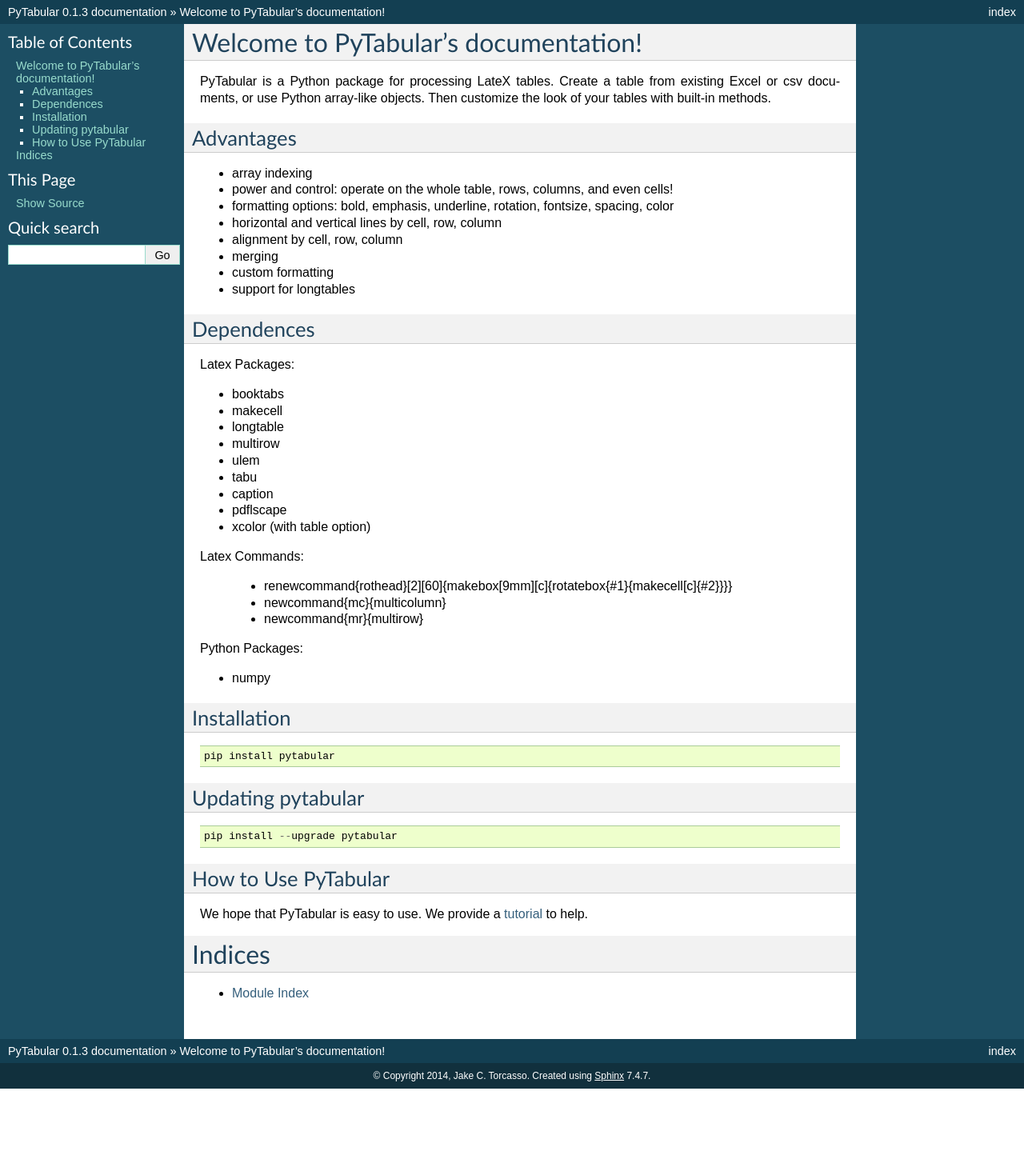
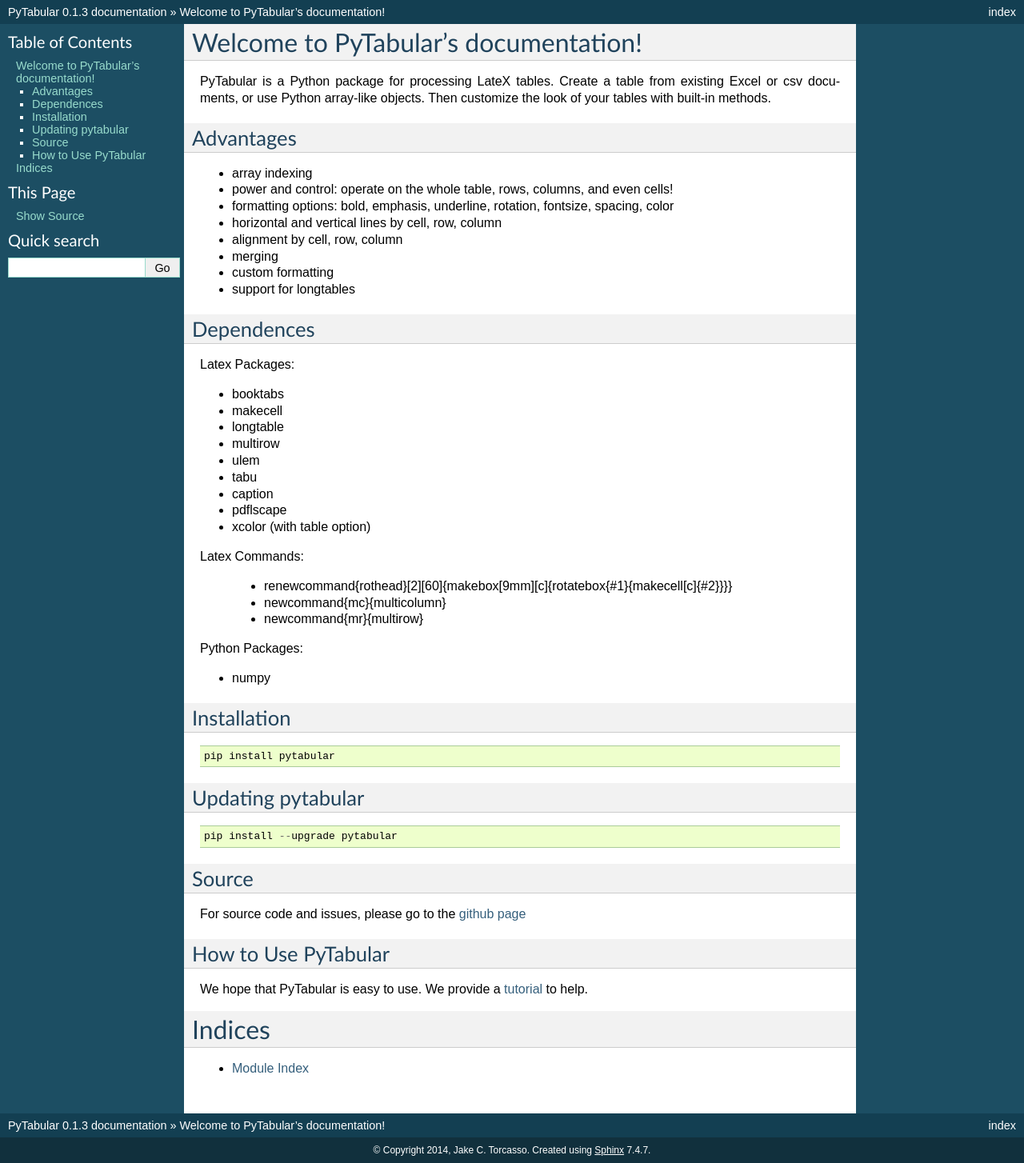
Before and after one commit to jtorcasso/pytabular, a Sphinx documentation site: the page built from docs/source/pytabular.rst, in a window 1280 px wide. Shown: the whole page at 80% size. Built offline with Sphinx 7.4.7, drawn with Linux system fonts in a browser that asks for light colours; before the commit the page ends 1361 px from its top, so only the background shows below that.

Commit message:
Added markup consistent with new syntax for setlines in notebook. Added links to github page in documentation.

```diff
--- a/docs/source/pytabular.rst
+++ b/docs/source/pytabular.rst
@@ -61,6 +61,11 @@
 
 	pip install --upgrade pytabular
 
+Source
+------
+For source code and issues, please go to the
+`github page <https://github.com/jtorcasso/pytabular>`_
+
 How to Use PyTabular
 --------------------
 We hope that PyTabular is easy to use. We provide a
```
Also changed, not shown: 1 other file.
